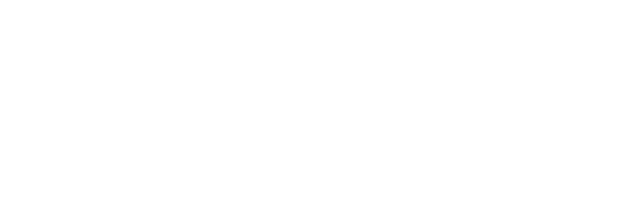
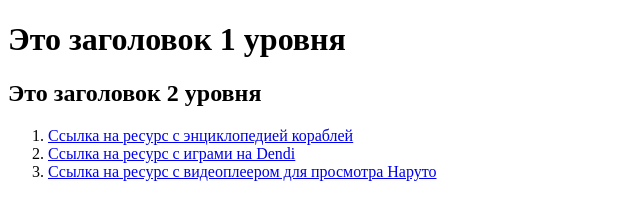
Before and after one commit to Kefir4ic/task-html, a website: page src/index.html in a window 1280 px wide. Shown: the whole page, without its empty margins (0-640 px from the left). Drawn offline with Linux system fonts and the light colour scheme.

Commit message:
задание по HTML

```diff
--- a/src/index.html
+++ b/src/index.html
@@ -3,5 +3,25 @@
     <head>
         <title>HTML</title>
     </head>
-    <body></body>
+    <body>
+        <h1>Это заголовок 1 уровня</h1>
+        <h2>Это заголовок 2 уровня</h2>
+        <ol>
+            <li>
+                <a href="http://ship.bsu.by"
+                    >Ссылка на ресурс с энциклопедией кораблей</a
+                >
+            </li>
+            <li>
+                <a href="http://dendyplay.ru/download-roms.html"
+                    >Ссылка на ресурс с играми на Dendi</a
+                >
+            </li>
+            <li>
+                <a href="https://jut.su/naruuto/"
+                    >Ссылка на ресурс с видеоплеером для просмотра Наруто</a
+                >
+            </li>
+        </ol>
+    </body>
 </html>
```
Also changed, not shown: 1 other file.
